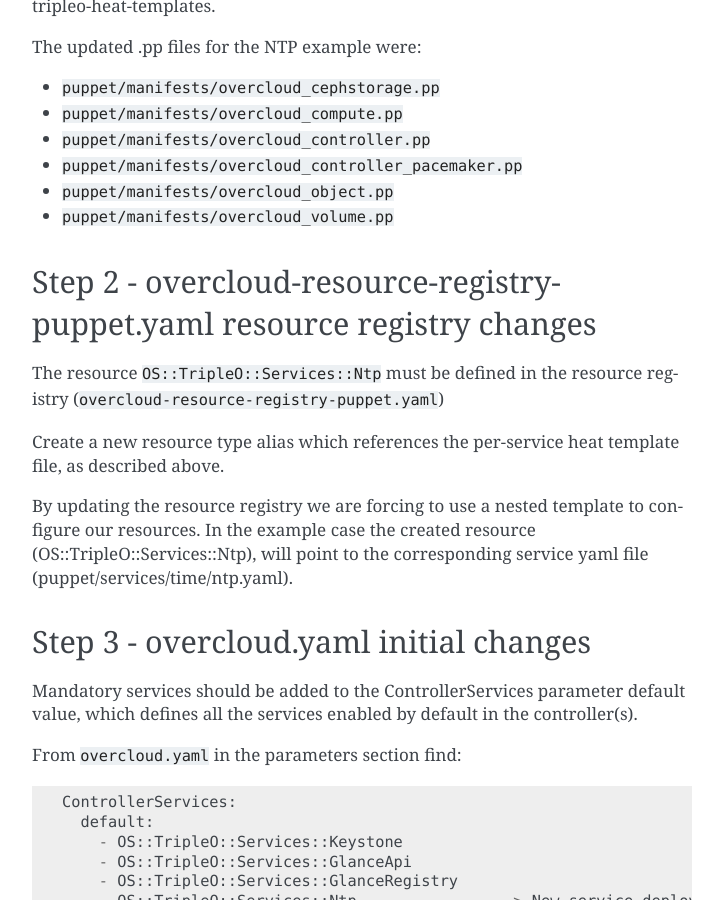
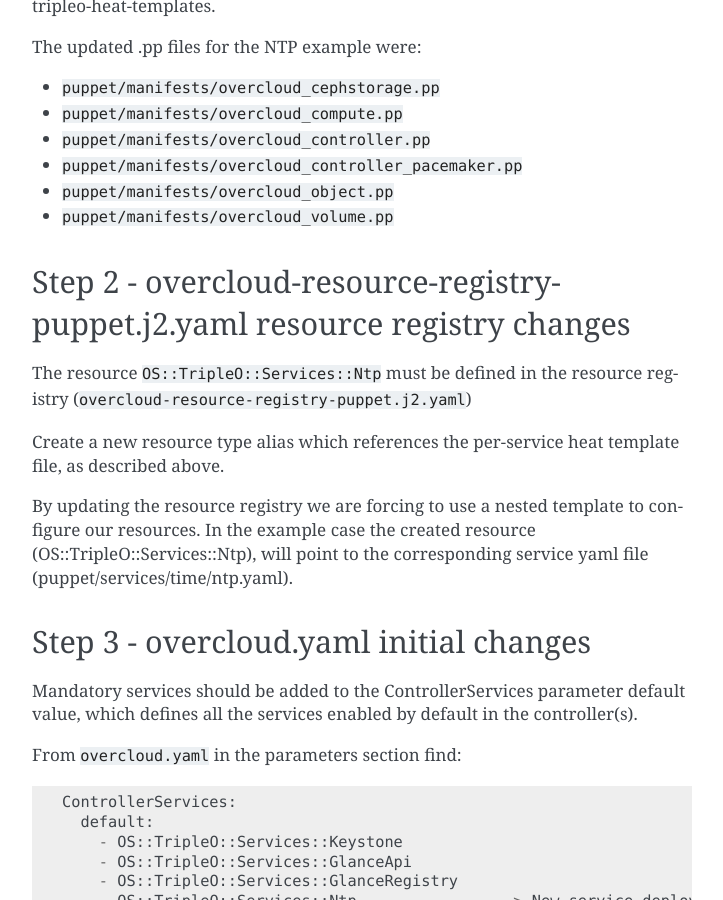
Before and after one commit to openstack-archive/tripleo-docs, a Sphinx documentation site: the page built from doc/source/developer/tht_walkthrough/changes-tht.rst, in a window 1280 px wide and 900 px high, scrolled down 1303 px. Shown: the whole window, without its empty margins (388-1111 px from the left). Built offline with Sphinx 7.4.7, drawn with Linux system fonts in a browser that asks for light colours; some of the changed text lies outside the part shown.

```diff
--- a/doc/source/advanced_deployment/template_deploy.rst
+++ b/doc/source/advanced_deployment/template_deploy.rst
@@ -31,7 +31,7 @@ templates.
 The mapping between heat resource types and the underlying templates can be
 found in
 `/usr/share/\
-openstack-tripleo-heat-templates/overcloud-resource-registry-puppet.yaml`
+openstack-tripleo-heat-templates/overcloud-resource-registry-puppet.j2.yaml`
 
 Here is an example of copying a specific resource template and overriding
 so the deployment uses the local version::
--- a/doc/source/developer/tht_walkthrough/changes-tht.rst
+++ b/doc/source/developer/tht_walkthrough/changes-tht.rst
@@ -76,11 +76,11 @@ The updated .pp files for the NTP example were:
 
 
 
-Step 2 - overcloud-resource-registry-puppet.yaml resource registry changes
+Step 2 - overcloud-resource-registry-puppet.j2.yaml resource registry changes
 ~~~~~~~~~~~~~~~~~~~~~~~~~~~~~~~~~~~~~~~~~~~~~~~~~~~~~~~~~~~~~~~~~~~~~~~~~~
 
 The resource ``OS::TripleO::Services::Ntp`` must be defined in the resource
-registry (``overcloud-resource-registry-puppet.yaml``)
+registry (``overcloud-resource-registry-puppet.j2.yaml``)
 
 Create a new resource type alias which references the per-service
 heat template file, as described above.
```
